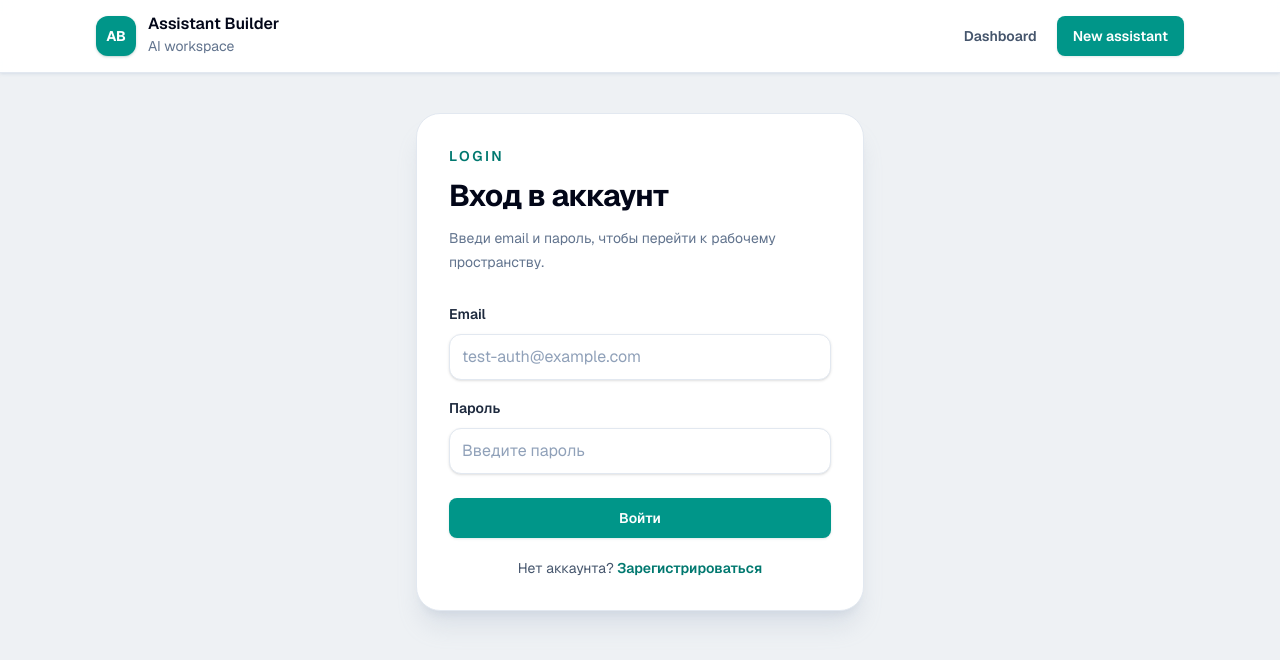
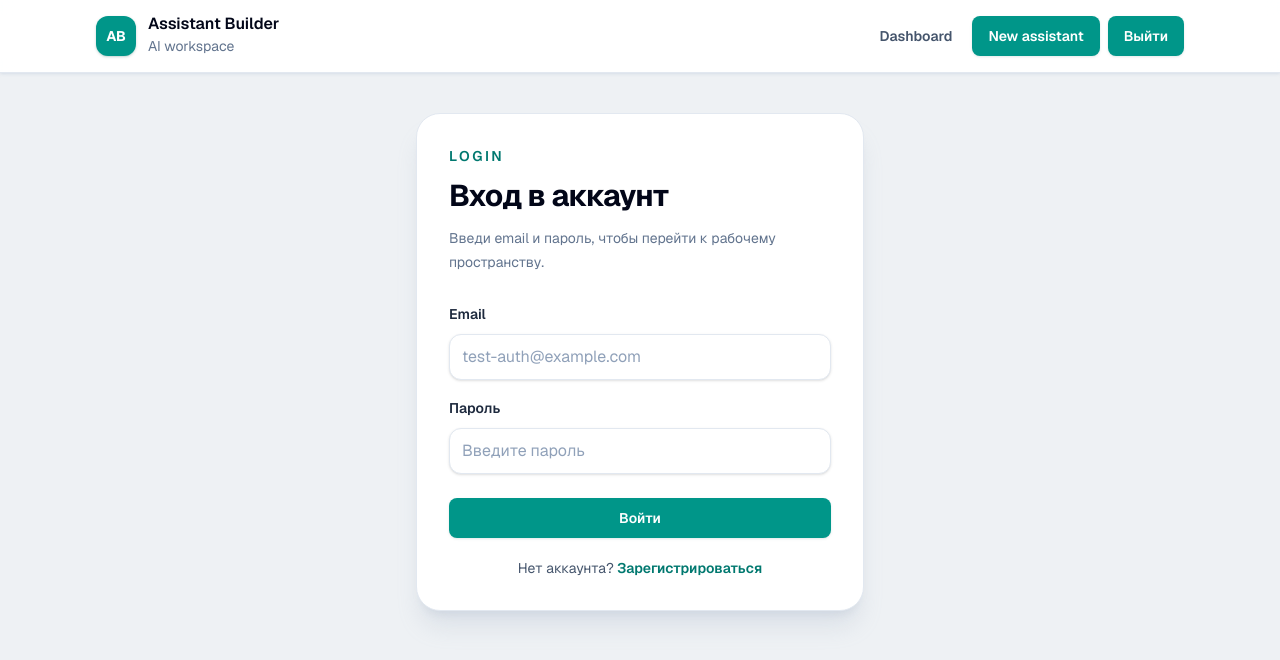
Before and after one commit to Kulbedka/assistant-builder, a Next.js app: page /login in a window 1280 px wide. Shown: the top 660 px of the page. Built offline with nearby package versions, Linux system fonts and the light colour scheme; no server answers.

Commit message:
Add frontend logout

```diff
--- /dev/null
+++ b/app/api/auth/logout/route.ts
@@ -0,0 +1,15 @@
+import { NextResponse } from "next/server";
+
+export async function POST() {
+  const response = NextResponse.json({
+    success: true,
+  });
+
+  response.cookies.set("authToken", "", {
+    httpOnly: true,
+    path: "/",
+    maxAge: 0,
+  });
+
+  return response;
+}
--- a/components/AppHeader.tsx
+++ b/components/AppHeader.tsx
@@ -1,4 +1,5 @@
 import Link from "next/link";
+import LogoutButton from "./LogoutButton";
 
 export default function AppHeader() {
   return (
@@ -26,12 +27,15 @@ export default function AppHeader() {
           >
             Dashboard
           </Link>
+
           <Link
             href="/assistants/new"
             className="inline-flex min-h-10 items-center justify-center rounded-lg bg-teal-600 px-4 py-2 text-sm font-semibold text-white shadow-sm shadow-teal-900/10 transition hover:bg-teal-700 focus-visible:outline focus-visible:outline-2 focus-visible:outline-offset-2 focus-visible:outline-teal-600"
           >
             New assistant
           </Link>
+
+          <LogoutButton />
         </nav>
       </div>
     </header>
--- /dev/null
+++ b/components/LogoutButton.tsx
@@ -0,0 +1,23 @@
+"use client";
+
+import { useRouter } from "next/navigation";
+import Button from "./Button";
+
+export default function LogoutButton() {
+  const router = useRouter();
+
+  async function handleLogout() {
+    await fetch("/api/auth/logout", {
+      method: "POST",
+    });
+
+    router.push("/login");
+    router.refresh();
+  }
+
+  return (
+    <Button type="button" onClick={handleLogout}>
+      Выйти
+    </Button>
+  );
+}
```
